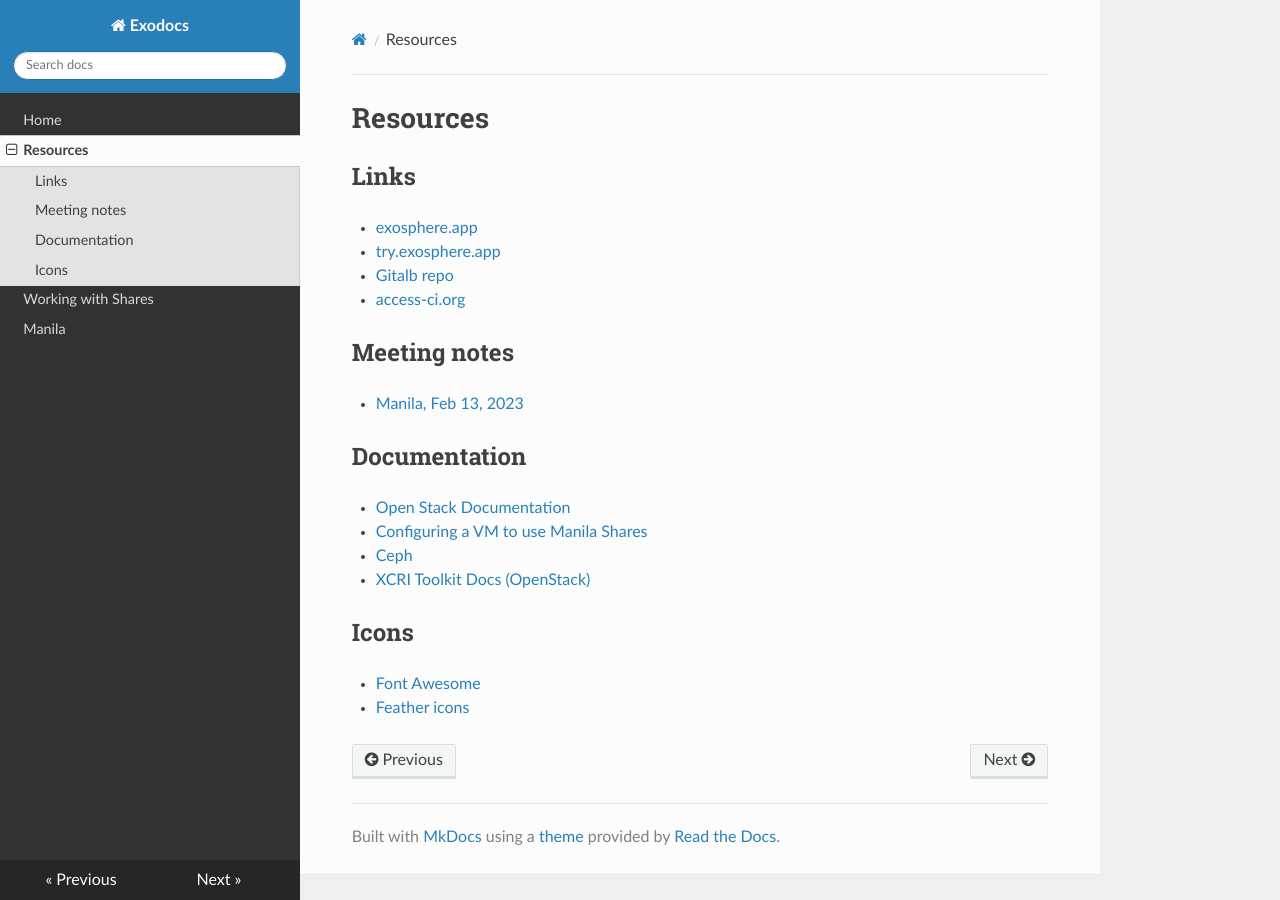
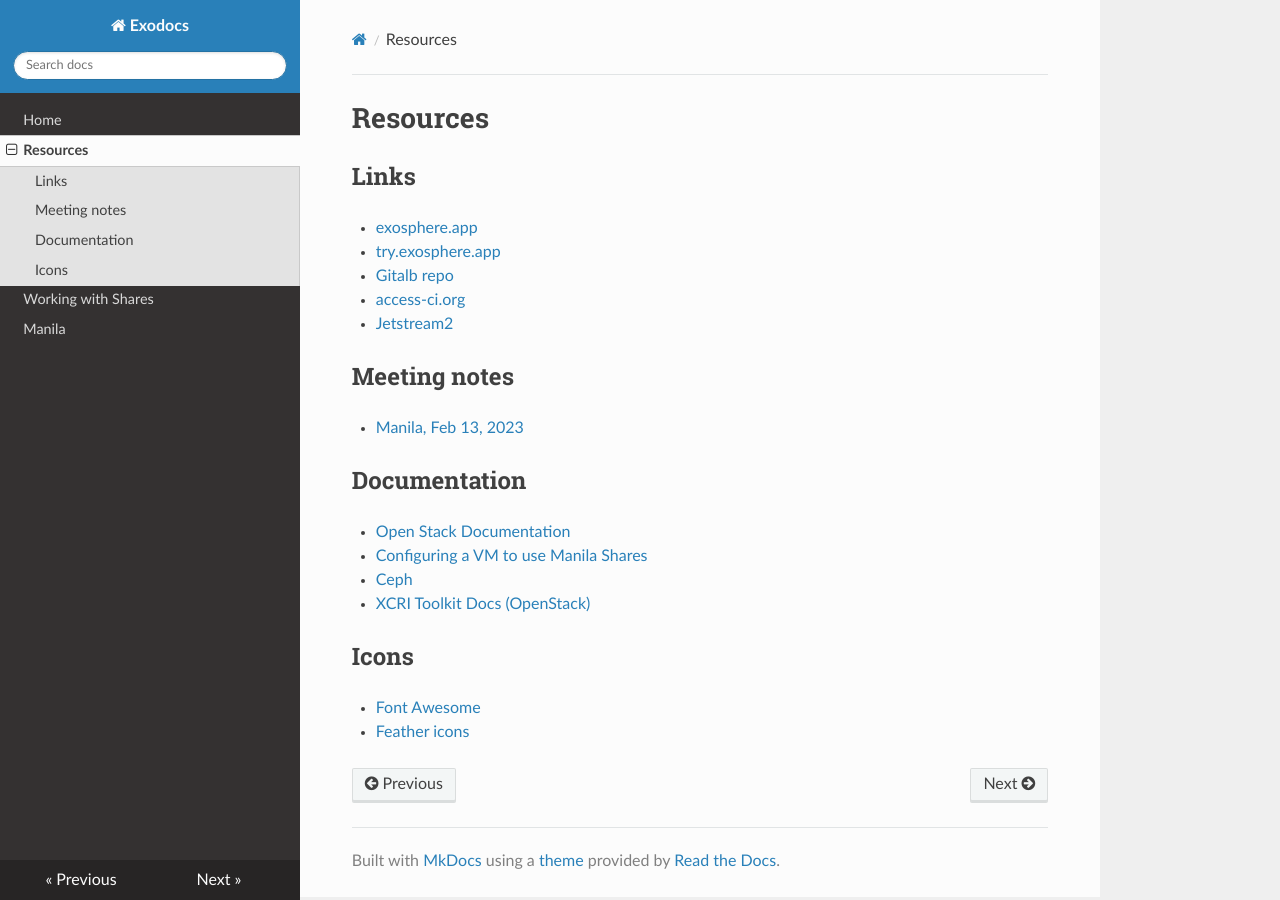
Before and after one commit to jxxcarlson/exo-docs, an MkDocs documentation site: the page built from exo-docs/resources.md, in a window 1280 px wide. Built offline with MkDocs 1.6.1, drawn with Linux system fonts in a browser that asks for light colours; nearby versions of some CDN libraries.

Commit message:
update docs

```diff
--- a/exo-docs/resources.md
+++ b/exo-docs/resources.md
@@ -10,6 +10,8 @@
 - [Gitalb repo](https://gitlab.com/exosphere/exosphere)
 
 - [access-ci.org](https://access-ci.org)
+
+- [Jetstream2](https://js2.jetstream-cloud.org/auth/login/?next=/project/images/)
 
 ## Meeting notes
 
```
